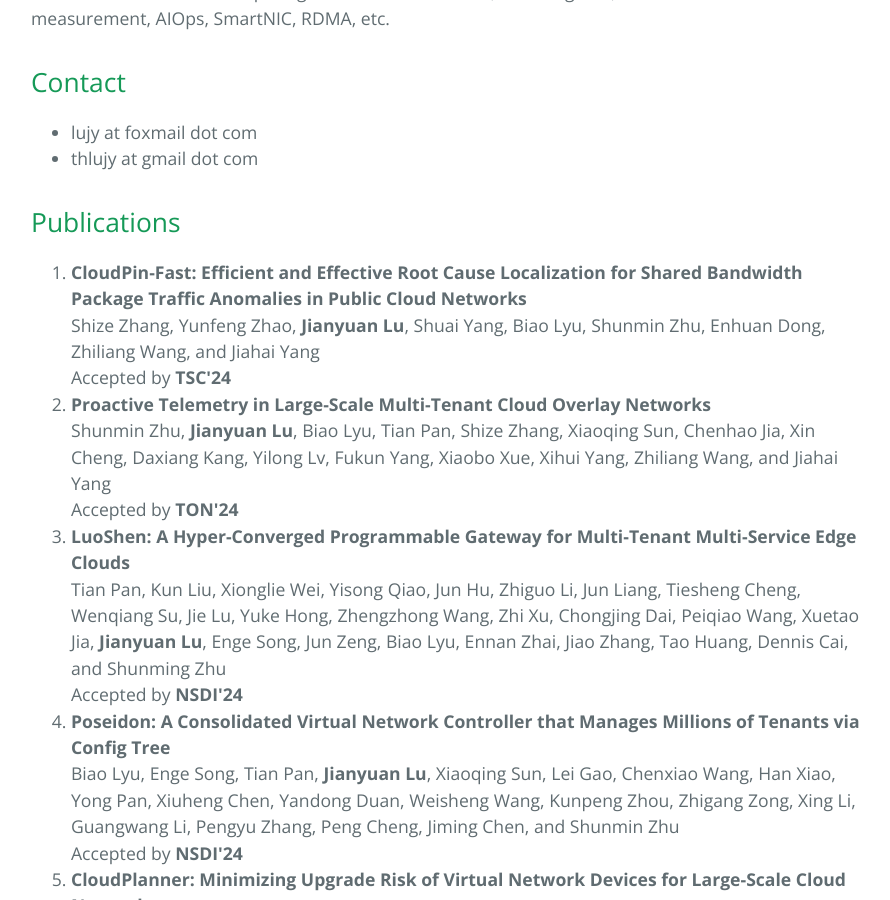
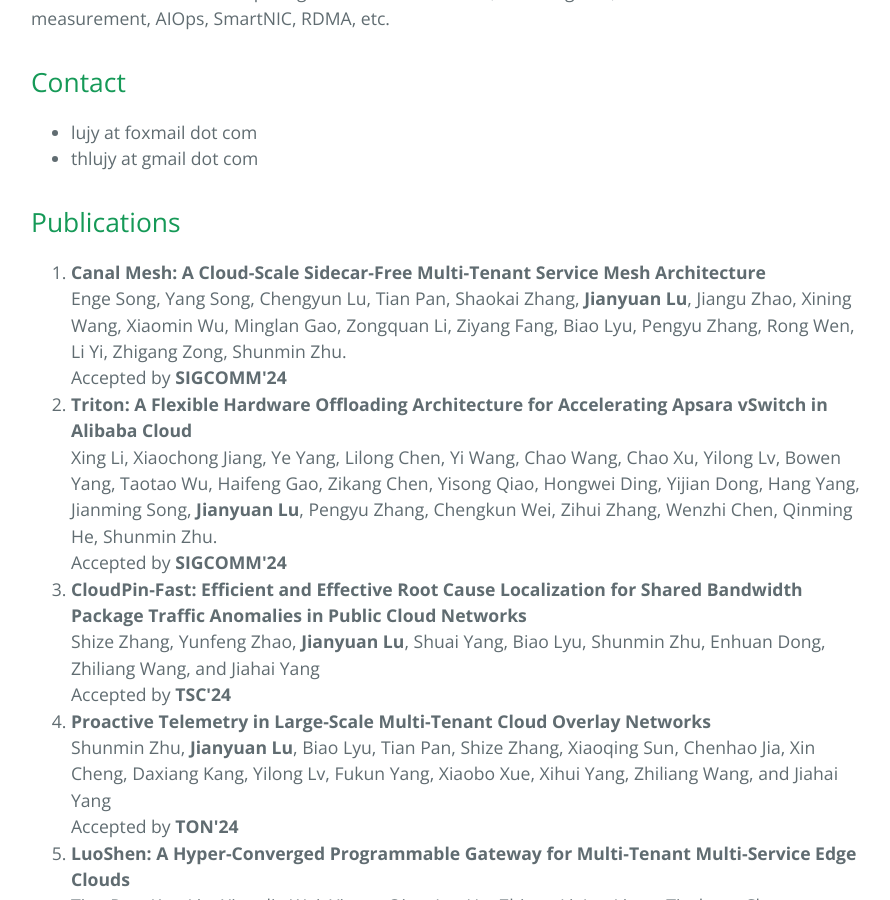
Before and after one commit to thlujy/thlujy.github.io, a Jekyll site: the page docs/index.html, which Jekyll copies as it is, in a window 1280 px wide and 900 px high, scrolled down 826 px. Shown: the whole window, without its empty margins (193-1083 px from the left). Built offline with Jekyll 4.4.1, drawn with Linux system fonts in a browser that asks for light colours.

Commit message:
Update CanalMesh and Triton of Sigcomm 2024

```diff
--- a/docs/index.html
+++ b/docs/index.html
@@ -56,6 +56,8 @@
 
 <h2 id="publications">Publications</h2>
 <ol>
+  <li><strong>Canal Mesh: A Cloud-Scale Sidecar-Free Multi-Tenant Service Mesh Architecture</strong><br>Enge Song, Yang Song, Chengyun Lu, Tian Pan, Shaokai Zhang, <strong>Jianyuan Lu</strong>, Jiangu Zhao, Xining Wang, Xiaomin Wu, Minglan Gao, Zongquan Li, Ziyang Fang, Biao Lyu, Pengyu Zhang, Rong Wen, Li Yi, Zhigang Zong, Shunmin Zhu.<br>Accepted by <strong>SIGCOMM'24</strong></li>
+  <li><strong>Triton: A Flexible Hardware Offloading Architecture for Accelerating Apsara vSwitch in Alibaba Cloud</strong><br>Xing Li, Xiaochong Jiang, Ye Yang, Lilong Chen, Yi Wang, Chao Wang, Chao Xu, Yilong Lv, Bowen Yang, Taotao Wu, Haifeng Gao, Zikang Chen, Yisong Qiao, Hongwei Ding, Yijian Dong, Hang Yang, Jianming Song, <strong>Jianyuan Lu</strong>, Pengyu Zhang, Chengkun Wei, Zihui Zhang, Wenzhi Chen, Qinming He, Shunmin Zhu.<br>Accepted by <strong>SIGCOMM'24</strong></li>
   <li><strong>CloudPin-Fast: Efficient and Effective Root Cause Localization for Shared Bandwidth Package Traffic Anomalies in Public Cloud Networks</strong><br>Shize Zhang, Yunfeng Zhao, <strong>Jianyuan Lu</strong>, Shuai Yang, Biao Lyu, Shunmin Zhu, Enhuan Dong, Zhiliang Wang, and Jiahai Yang<br>Accepted by <strong>TSC'24</strong></li>
   <li><strong>Proactive Telemetry in Large-Scale Multi-Tenant Cloud Overlay Networks</strong><br>Shunmin Zhu, <strong>Jianyuan Lu</strong>, Biao Lyu, Tian Pan, Shize Zhang, Xiaoqing Sun, Chenhao Jia, Xin Cheng, Daxiang Kang, Yilong Lv, Fukun Yang, Xiaobo Xue, Xihui Yang, Zhiliang Wang, and Jiahai Yang<br>Accepted by <strong>TON'24</strong></li>
   <li><strong>LuoShen: A Hyper-Converged Programmable Gateway for Multi-Tenant Multi-Service Edge Clouds</strong><br>Tian Pan, Kun Liu, Xionglie Wei, Yisong Qiao, Jun Hu, Zhiguo Li, Jun Liang, Tiesheng Cheng, Wenqiang Su, Jie Lu, Yuke Hong, Zhengzhong Wang, Zhi Xu, Chongjing Dai, Peiqiao Wang, Xuetao Jia, <strong>Jianyuan Lu</strong>, Enge Song, Jun Zeng, Biao Lyu, Ennan Zhai, Jiao Zhang, Tao Huang, Dennis Cai, and Shunming Zhu<br>Accepted by <strong>NSDI'24</strong></li>
```
